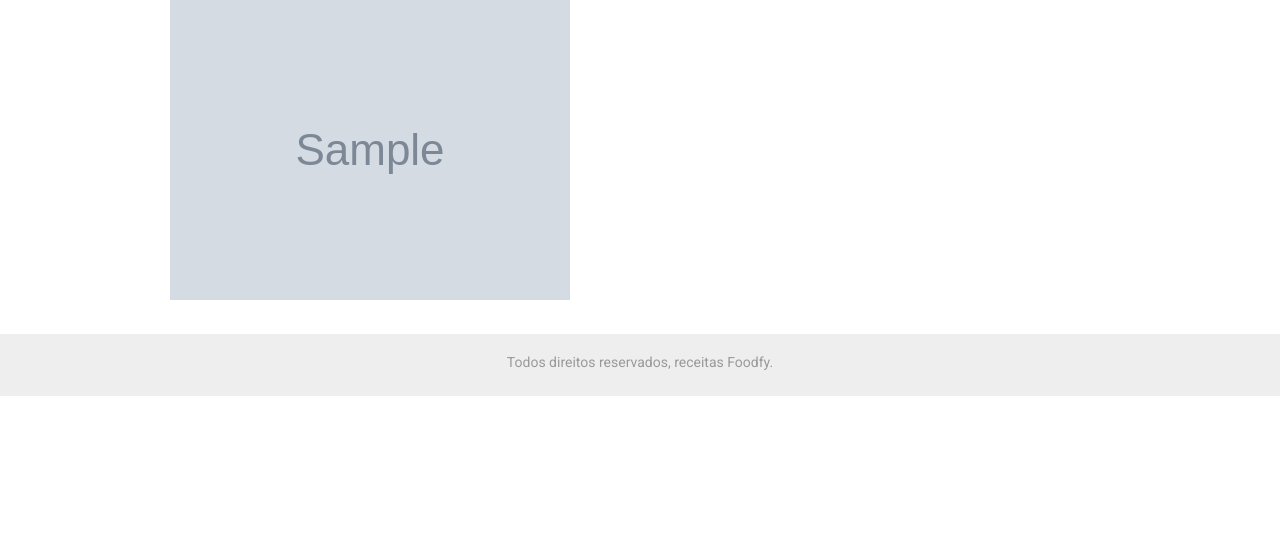
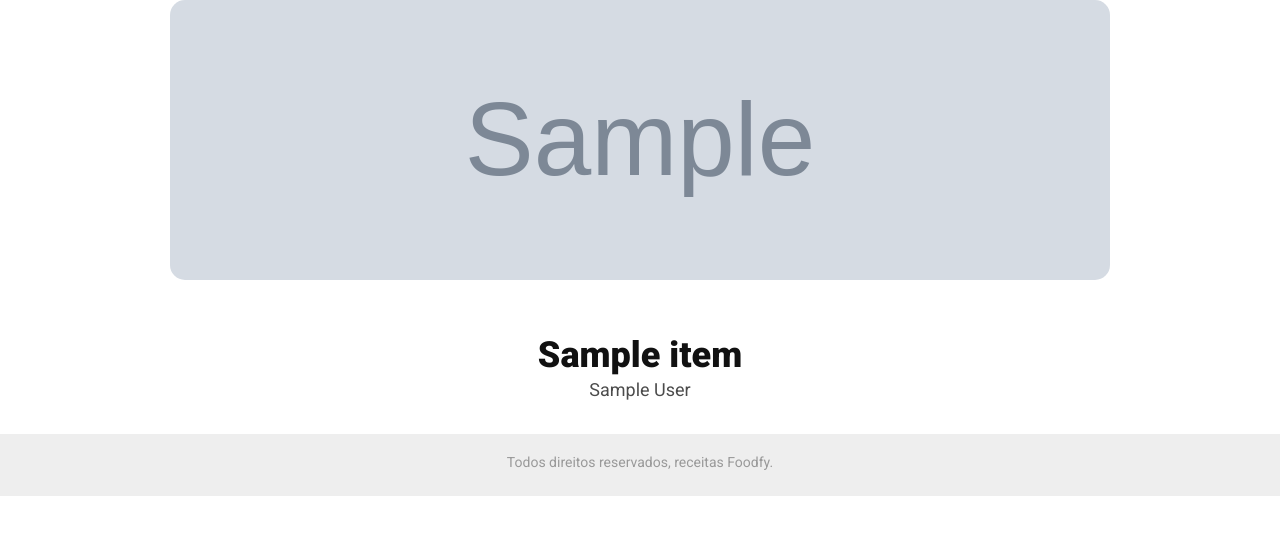
Before and after one commit to odairdev/foodfy, a Node server app: template views/receita.njk in a window 1280 px wide. Shown: the part 91-626 px from the top of the page. Run offline with Node 20, Linux system fonts and the light colour scheme; the template is opened without the code that fills it: most values are stand-ins (such as "Sample title", 1, 10 or a date in 2020); grey boxes marked "Sample" are stand-in pictures.

Commit message:
Changed script.js, added recipe/index page

```diff
--- a/public/styles.css
+++ b/public/styles.css
@@ -191,6 +191,18 @@ footer {
 }
 
 /* ---recipe-page--- */
-.recipe_image-container {
+.recipe_image-container img {
+    height: 280px;
     width: 100%;
+    border-radius: 15px;
 }
+
+.recipe {
+    margin-top: 50px;
+    text-align: center;
+}
+
+.recipe h1 {
+    font-size: 36px;
+    color: #111;
+}
--- a/server.js
+++ b/server.js
@@ -22,14 +22,14 @@ server.get('/receitas', function(req, res) {
     res.render('receitas', {items: receitas})
 })
 
-server.get('/receita/:index', function(req, res) {
-    const receitaIndex = req.params.index
+server.get('/recipes/:index', function(req, res) {
+    const recipeIndex = req.params.index
 
-    if (receitaIndex >= receitas.length) {
-        return res.send('Recipe not found')
+    if (recipeIndex >= receitas.length) {
+        return res.send('Recipe not found.')
     }
 
-    res.render('receita', {item: receitas[receitaIndex]})
+    res.render('receita', {item: receitas[recipeIndex]})
 })
 
 server.listen(5000, function() {
--- a/views/index.njk
+++ b/views/index.njk
@@ -17,7 +17,7 @@
     <section class="cards">
         {% for item in items %}
 
-            <div class="card" id="burger">
+            <div class="card" id="{{loop.index0}}">
                 <div class="card_img-content">
                     <img src="{{item.image}}" alt="{{item.title}}">
                 </div>
--- a/views/layout.njk
+++ b/views/layout.njk
@@ -4,7 +4,7 @@
         {% block head %}
             <title>FoodFy</title>
         {% endblock %}
-        <link rel="stylesheet" href="styles.css">
+        <link rel="stylesheet" href="/styles.css">
     </head>
     <body>
         <header>
--- a/views/receita.njk
+++ b/views/receita.njk
@@ -6,4 +6,9 @@
         <img src="{{item.image}}" alt="{{item.title}}">
     </div>
 
+    <div class="recipe">
+        <h1>{{item.title}}</h1>
+        <p>{{item.author}}</p>
+    </div>
+
 {% endblock %}
--- a/views/receitas.njk
+++ b/views/receitas.njk
@@ -9,7 +9,7 @@
 
         {% for item in items %}
 
-            <div class="card" id="burger">
+            <div class="card" id="{{loop.index0}}">
                 <div class="card_img-content">
                     <img src="{{item.image}}" alt="{{item.title}}">
                 </div>
```
Also changed, not shown: public/scripts.js (+3 -7 lines).
